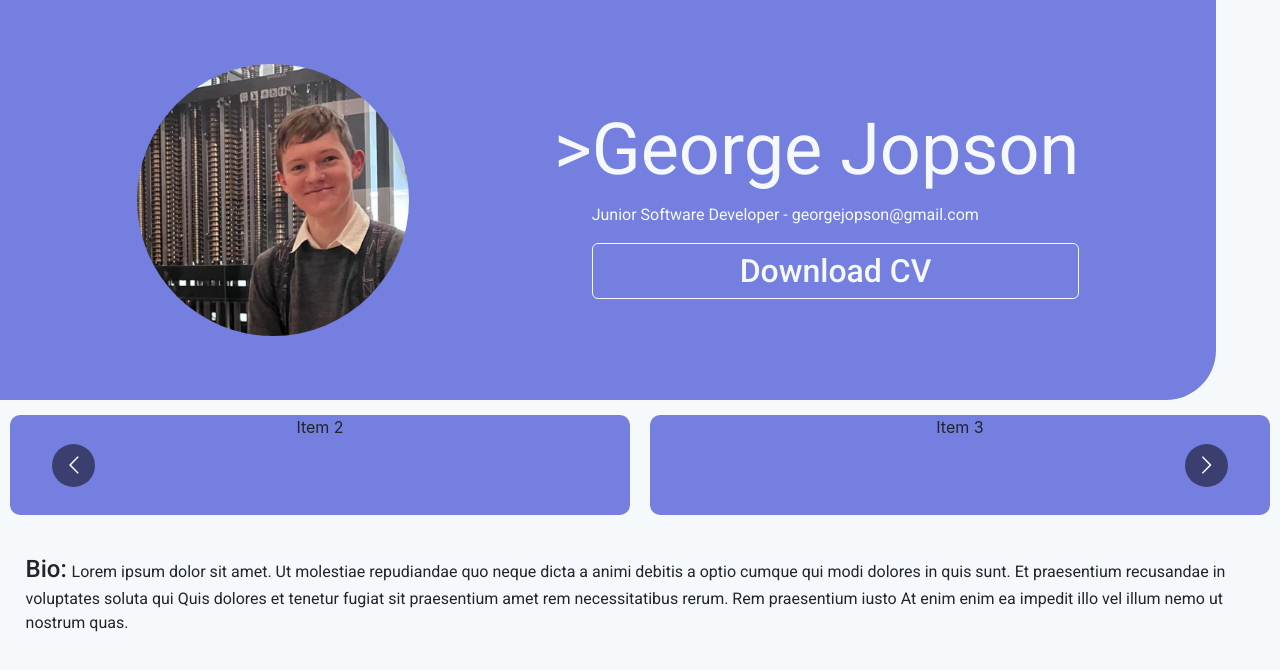
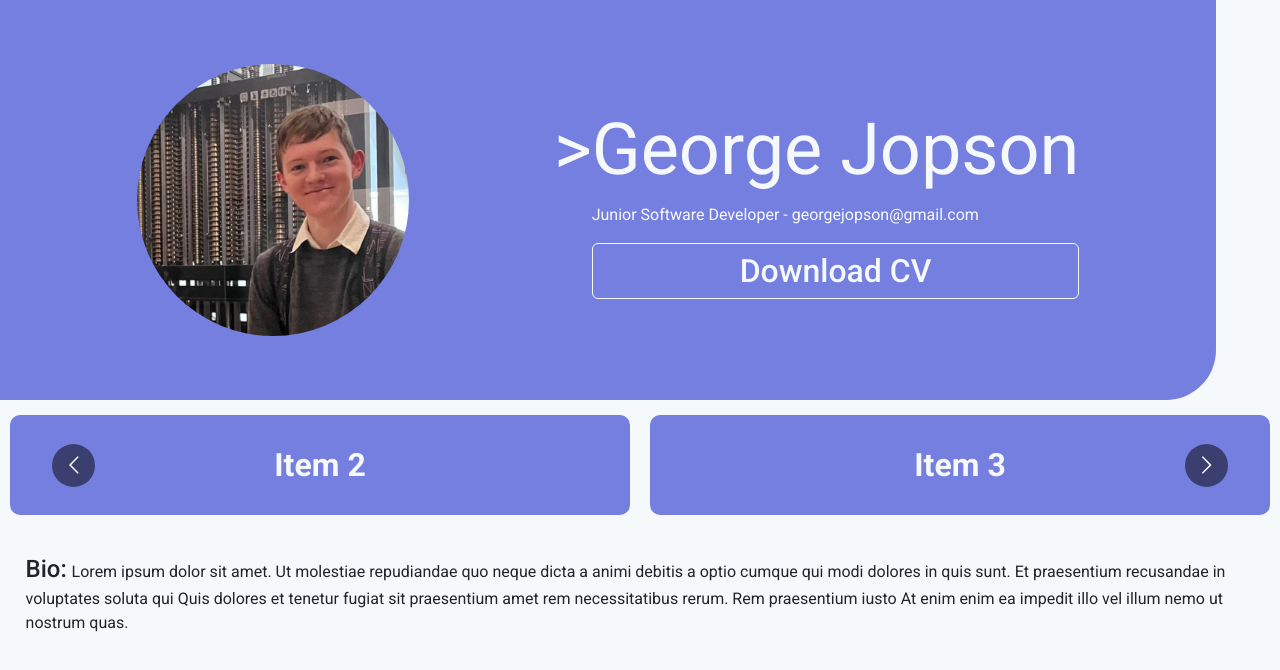
Before and after one commit to GeorgeJopson/GeorgeJopson.github.io, a React (Create React App) app: page / in a window 1280 px wide. Shown: the top 670 px of the page. Built offline with nearby package versions, Linux system fonts and the light colour scheme.

Commit message:
Add styles to carousel items

```diff
--- a/src/AchievementCarousel/AchievementCarousel.css
+++ b/src/AchievementCarousel/AchievementCarousel.css
@@ -1,6 +1,12 @@
 .carouselItem{
   height:100px;
   background-color: #747fe0;
+  color: #f6f9fc;
   margin: 10px;
   border-radius:10px;
+  font-size: 2em;
+
+  display: flex;
+  align-items: center;
+  justify-content: center;
 }
--- a/src/AchievementCarousel/AchievementCarousel.js
+++ b/src/AchievementCarousel/AchievementCarousel.js
@@ -39,10 +39,10 @@ function AchievementCarousel(){
       itemClass="carousel-item-padding-40-px"
       slidesToSlide={1}
     >
-      <div className="carouselItem">Item 1</div>
-      <div className="carouselItem">Item 2</div>
-      <div className="carouselItem">Item 3</div>
-      <div className="carouselItem">Item 4</div>
+      <div className="carouselItem robotoBold">Item 1</div>
+      <div className="carouselItem robotoBold">Item 2</div>
+      <div className="carouselItem robotoBold">Item 3</div>
+      <div className="carouselItem robotoBold">Item 4</div>
     </Carousel>
   );
 }
```
